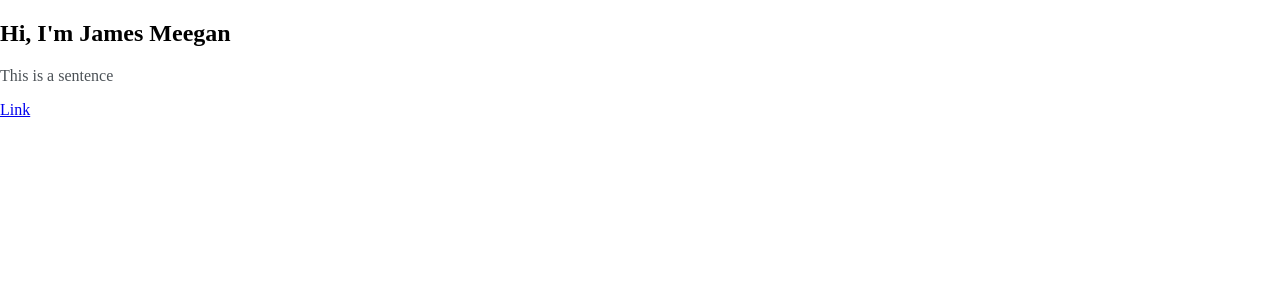
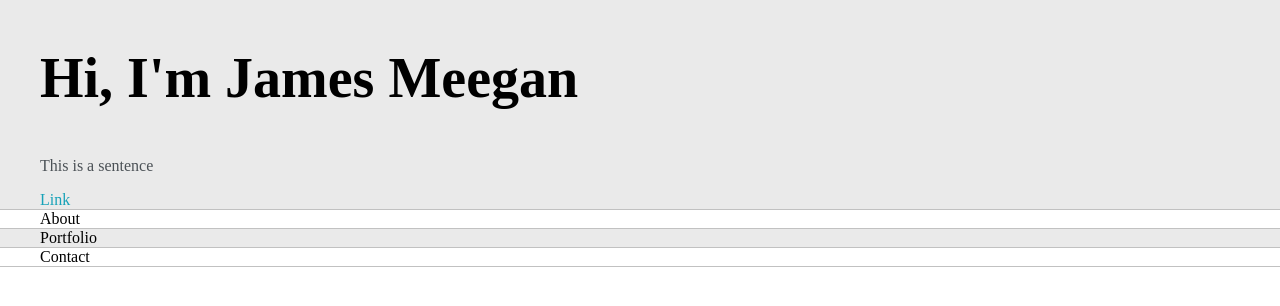
Before and after one commit to jmeegan2/portfolio-v2, a plain HTML site: page index.html in a window 1280 px wide. Drawn offline with Linux system fonts and the light colour scheme.

Commit message:
done for the day, currently just have a few sect

```diff
--- a/default.css
+++ b/default.css
@@ -7,8 +7,6 @@
     --mainText:black;
     --secondaryText:#4b5156;
 }
-
-
 
 
 html ,body{
@@ -24,3 +22,44 @@ h1, h2, h3, h4, h5, h6, strong{
 p, li, span, label, input, textarea{
     color: var(--secondaryText);
 }
+
+a{
+    text-decoration: none;
+    color: #17a2b8;
+}
+
+u1{
+    list-style: none;
+}
+h1 { font-size: 56px;}
+h2 { font-size: 36px;}
+h3 { font-size: 28px;}
+h4 { font-size: 24px;}
+h5 { font-size: 20px;}
+h6 { font-size: 16px;}
+
+
+
+.s1{
+    background-color: var(--mainColor);
+    border-bottom:1px solid var(--borderColor);
+    overflow:auto;
+}
+
+.s2{
+    background-color: var(--secondaryColor);
+    border-bottom:1px solid var(--borderColor);
+    overflow:auto;
+}
+
+.main-container{
+    width: 1200px;
+    margin: 0 auto;
+}
+
+
+@media screen and (max-width: 1200px){
+    .main-container{
+        width: 95%;
+    }
+}
--- a/index.html
+++ b/index.html
@@ -9,12 +9,32 @@
 </head>
 <body>
 
-    <section>
-        <div>
+    <section class="s1">
+        <div class="main-container">
             <h1>Hi, I'm James Meegan</h1>
             <p>This is a sentence</p>
             <a href="#">Link</a>
         </div>
     </section>
+
+    <section class="s2">
+        <div class="main-container">
+            About
+        </div>
+    </section>
+
+    <section class="s1">
+        <div class="main-container">
+            Portfolio
+        </div>
+    </section>
+
+    <section class="s2">
+        <div class="main-container">
+            Contact
+        </div>
+    </section>
+
+
 </body>
 </html>
```
